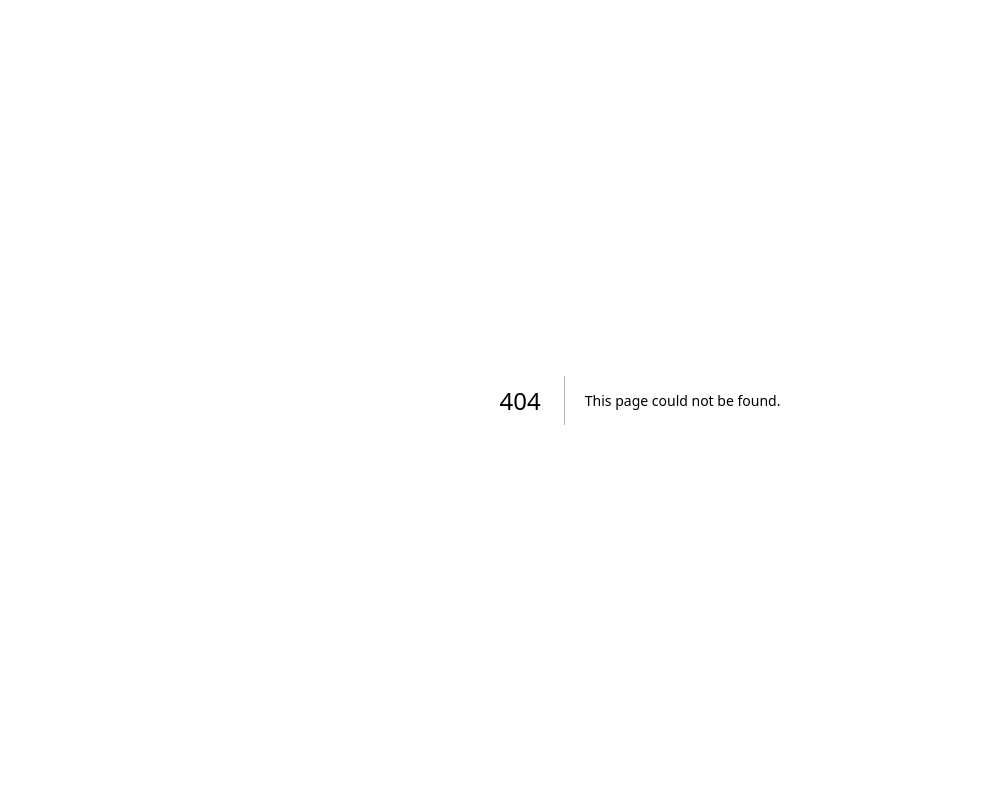
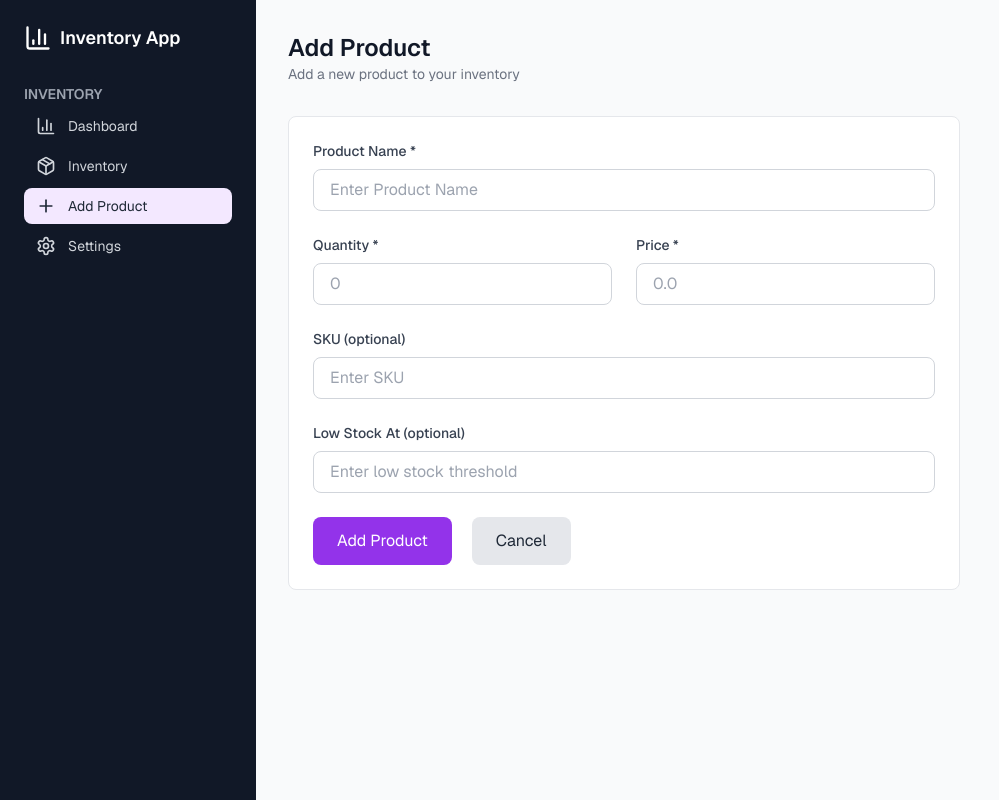
Before and after one commit to sheet848/Inventory-management, a Next.js app: page /add-product in a window 1280 px wide. Before the commit this address had no page. Shown: the whole page, without its empty margins (0-999 px from the left). Built offline with nearby package versions, Linux system fonts and the light colour scheme.

Commit message:
Create page.tsx

```diff
--- /dev/null
+++ b/app/add-product/page.tsx
@@ -0,0 +1,72 @@
+import Sidebar from "@/components/ui/sidebar";
+import Link from "next/link";
+
+export default function AddProductPage() {
+    return (
+        <div className="min-h-screen bg-gray-50">
+            <Sidebar currentPath="/add-product" />
+            <main className="ml-64 p-8">
+                {/* Header */}
+                <div className="mb-8">
+                    <div className="flex items-center justify-between">
+                        <div>
+                            <h1 className="text-2xl font-semibold text-gray-900">Add Product</h1>
+                            <p className="text-sm text-gray-500">Add a new product to your inventory</p>
+                        </div>
+                    </div>
+                </div>
+
+                <div className="max-w-2xl">
+                    <div className="bg-white rounded-lg border border-gray-200 p-6">
+                        <form className="space-y-6">
+                            <div>
+                                <label htmlFor="name" className="block text-sm font-medium text-gray-700 mb-2">
+                                    Product Name *
+                                </label>
+                                <input type="text" id="name" name="name" required className="w-full px-4 py-2 border border-gray-300 rounded-lg focus:border-transparent" placeholder="Enter Product Name" />
+                            </div>
+
+                            <div className="grid grid-cols-1 md:grid-cols-2 gap-6">
+                                <div>
+                                    <label htmlFor="quantity" className="block text-sm font-medium text-gray-700 mb-2">
+                                        Quantity *
+                                    </label>
+                                    <input type="number" id="quantity" name="quantity" min="0" required className="w-full px-4 py-2 border border-gray-300 rounded-lg focus:border-transparent" placeholder="0" />
+                                </div>
+                                <div>
+                                    <label htmlFor="price" className="block text-sm font-medium text-gray-700 mb-2">
+                                        Price *
+                                    </label>
+                                    <input type="number" id="price" name="price" step="0.01" min="0" required className="w-full px-4 py-2 border border-gray-300 rounded-lg focus:border-transparent" placeholder="0.0" />
+                                </div>
+                            </div>
+
+                            <div>
+                                <label htmlFor="sku" className="block text-sm font-medium text-gray-700 mb-2">
+                                    SKU (optional)
+                                </label>
+                                <input type="text" id="sku" name="sku" className="w-full px-4 py-2 border border-gray-300 rounded-lg focus:border-transparent" placeholder="Enter SKU" />
+                            </div>
+
+                            <div>
+                                <label htmlFor="lowStockAt" className="block text-sm font-medium text-gray-700 mb-2">
+                                    Low Stock At (optional)
+                                </label>
+                                <input type="number" id="lowStockAt" name="lowStockAt" min="0" className="w-full px-4 py-2 border border-gray-300 rounded-lg focus:border-transparent" placeholder="Enter low stock threshold" />
+                            </div>
+
+                            <div className="flex gap-5">
+                                <button type="submit" className="px-6 py-3 bg-purple-600 text-white rounded-lg hover:bg-purple-700">
+                                    Add Product
+                                </button>
+                                <Link href="/inventory" className="px-6 py-3 bg-gray-200 text-gray-800 rounded-lg hover:bg-gray-300">
+                                    Cancel
+                                </Link>
+                            </div>
+                        </form>
+                    </div>
+                </div>
+            </main>
+        </div>
+    );
+}
```
